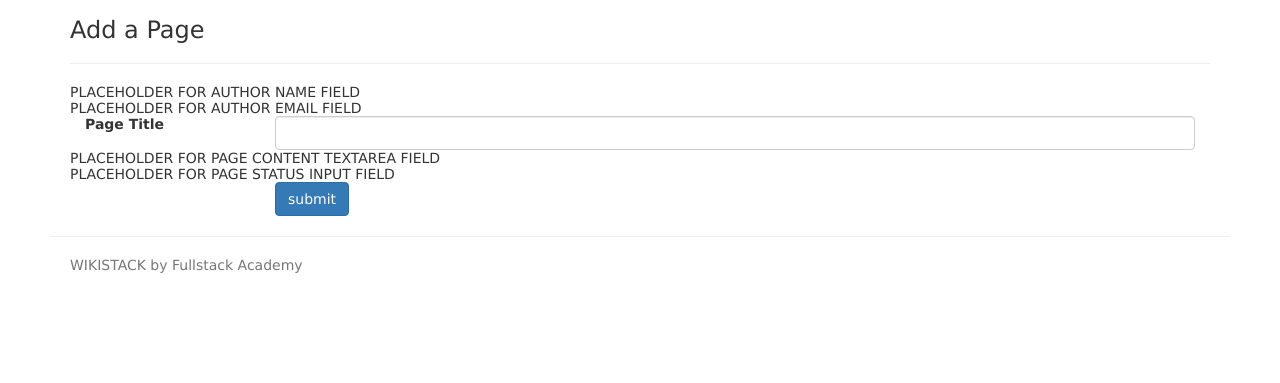
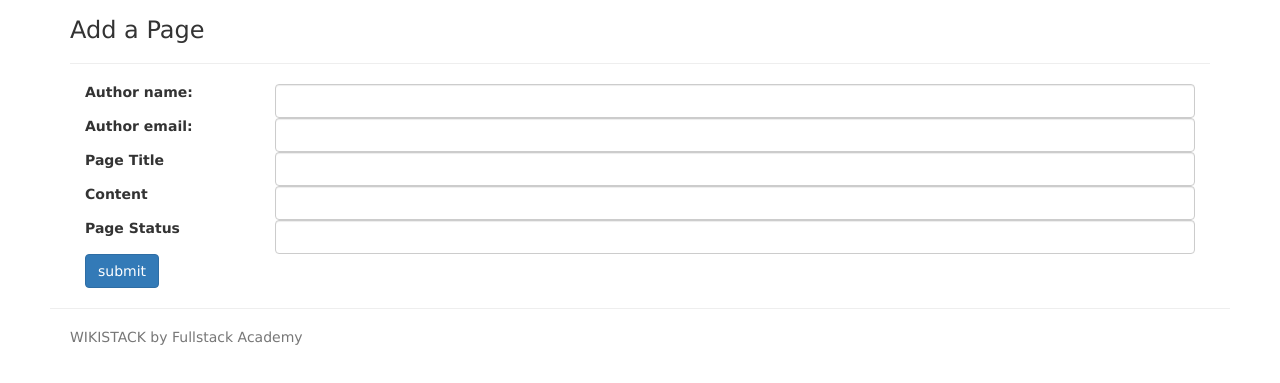
Before and after one commit to amistein/wikistack, a website: page views/addpage.html in a window 1280 px wide. Shown: the part 53-436 px from the top of the page. Drawn offline with nearby package versions, Linux system fonts and the light colour scheme; files that its build step writes are made by us from their sources.

Commit message:
receiving post objects

```diff
--- a/app.js
+++ b/app.js
@@ -16,6 +16,7 @@ app.engine('html', nunjucks.render);
 app.use(morgan('dev'));
 
 app.use(bodyParser.json());
+app.use(bodyParser.urlencoded({ extended: true }));
 
 app.use(express.static(path.join(__dirname, '/public')));
 
--- a/routes/index.js
+++ b/routes/index.js
@@ -1,8 +1,13 @@
 var express = require('express');
 var router = express.Router();
+var wiki = require('./wiki');
 
 router.get('/', function(req, res, next) {
   res.render('index');
 });
 
+
+router.use('/wiki', wiki);
+
+
 module.exports = router;
--- a/views/addpage.html
+++ b/views/addpage.html
@@ -5,9 +5,19 @@
   <hr>
   <form method="POST" action="/wiki/">
 
-    <div>PLACEHOLDER FOR AUTHOR NAME FIELD</div>
+    <div class="form-group">
+      <label for="author-name" class="col-sm-2 control-label">Author name:</label>
+      <div class="col-sm-10">
+        <input name="author-name" type="text" class="form-control"/>
+      </div>
+    </div>
 
-    <div>PLACEHOLDER FOR AUTHOR EMAIL FIELD</div>
+    <div>
+      <label for="author-email" class="col-sm-2 control-label">Author email:</label>
+      <div class="col-sm-10">
+        <input name="author-email" type="text" class="form-control"/>
+      </div>
+    </div>
 
     <div class="form-group">
       <label for="title" class="col-sm-2 control-label">Page Title</label>
@@ -16,11 +26,21 @@
       </div>
     </div>
 
-    <div>PLACEHOLDER FOR PAGE CONTENT TEXTAREA FIELD</div>
+    <div>
+      <label for="content" class="col-sm-2 control-label">Content</label>
+      <div class="col-sm-10">
+        <input name="content" type="text" class="form-control"/>
+      </div>
+    </div>
 
-    <div>PLACEHOLDER FOR PAGE STATUS INPUT FIELD</div>
+    <div>
+      <label for="Status" class="col-sm-2 control-label">Page Status</label>
+      <div class="col-sm-10">
+        <input name="Status" type="text" class="form-control"/>
+      </div>
+    </div>
 
-    <div class="col-sm-offset-2 col-sm-10">
+    <div class="col-sm-10">
       <button type="submit" class="btn btn-primary">submit</button>
     </div>
 
```
Also changed, not shown: models/index.js (+7 -3 lines), routes/wiki.js (added, +23 -0 lines).
